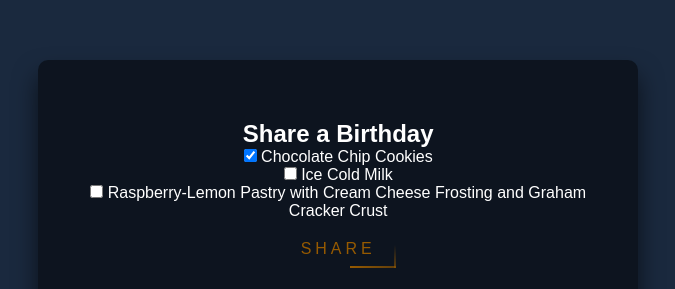
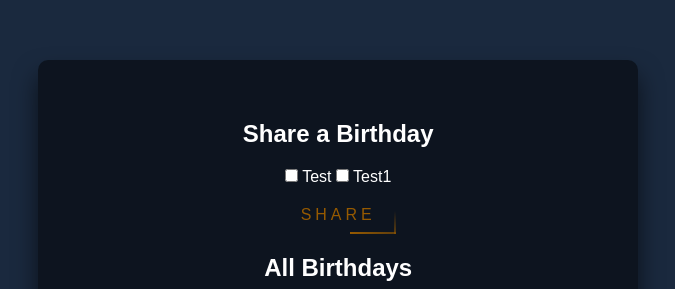
Before and after one commit to Raymw1/Birthdays50, a Flask app: page /share in a window 1280 px wide. Shown: the part 120-409 px from the top of the page, without its empty margins (333-1008 px from the left). Run offline with Flask 2, Linux system fonts and the light colour scheme; a user stored in the database is signed in; data comes from the database, SQL or seed files in the repository; both versions use the stored data as it was after the commit; some libraries are stand-ins or nearby versions.

Commit message:
SHARE list started

```diff
--- a/application.py
+++ b/application.py
@@ -151,10 +151,13 @@ def  removebirth():
 @app.route("/share", methods=["GET", "POST"])
 @login_required
 def  share():
-    # name = request.form.get("name")
+    if request.method == "POST":
+        print(request.form.getlist("name"))
     # db.execute("DELETE FROM birthdays WHERE user_id = ? AND name = ?", session["user_id"], name)
-    # return redirect("/index")
-    return render_template("share.html")
+        return redirect("/share")
+    else:
+        names = db.execute("SELECT name FROM birthdays WHERE user_id = ?", session["user_id"])
+        return render_template("share.html", names=names)
 
 # @app.route("/change_pwd", methods=["GET", "POST"])
 # def change_password():
--- a/templates/share.html
+++ b/templates/share.html
@@ -9,25 +9,11 @@
     <div class="container">
         <div class="section-birth">
             <h2>Share a Birthday</h2>
-            <form action="/share" method="post" class="add-births">
-                <p>
-                    <label for="Cookies">
-                      <input id="Cookies" name="yaybox" type="checkbox" value="Cookies" checked />
-                      <span>Chocolate Chip Cookies</span>
-                    </label>
-                  </p>
-                  <p>
-                    <label for="Milk">
-                      <input id="Milk" name="yaybox" type="checkbox" value="Milk" />
-                      <span>Ice Cold Milk</span>
-                    </label>
-                  </p>
-                  <p>
-                    <label for="Other">
-                      <input id="Other" name="yaybox" type="checkbox" value="Other" />
-                      <span>Raspberry-Lemon Pastry with Cream Cheese Frosting and Graham Cracker Crust</span>
-                    </label>
-                  </p>
+            <form action="/share" method="post" class="add-births" style="margin: 20px;">
+                {% for name in names %}
+                    <input type="checkbox" name="name" id="name" value="{{ name.name }}"> {{ name.name }}
+                {% endfor %}
+                <br>
                 <button class="novis" type="submit">
                 <span></span>
                 <span></span>
```
Also changed, not shown: birthdays.db.
